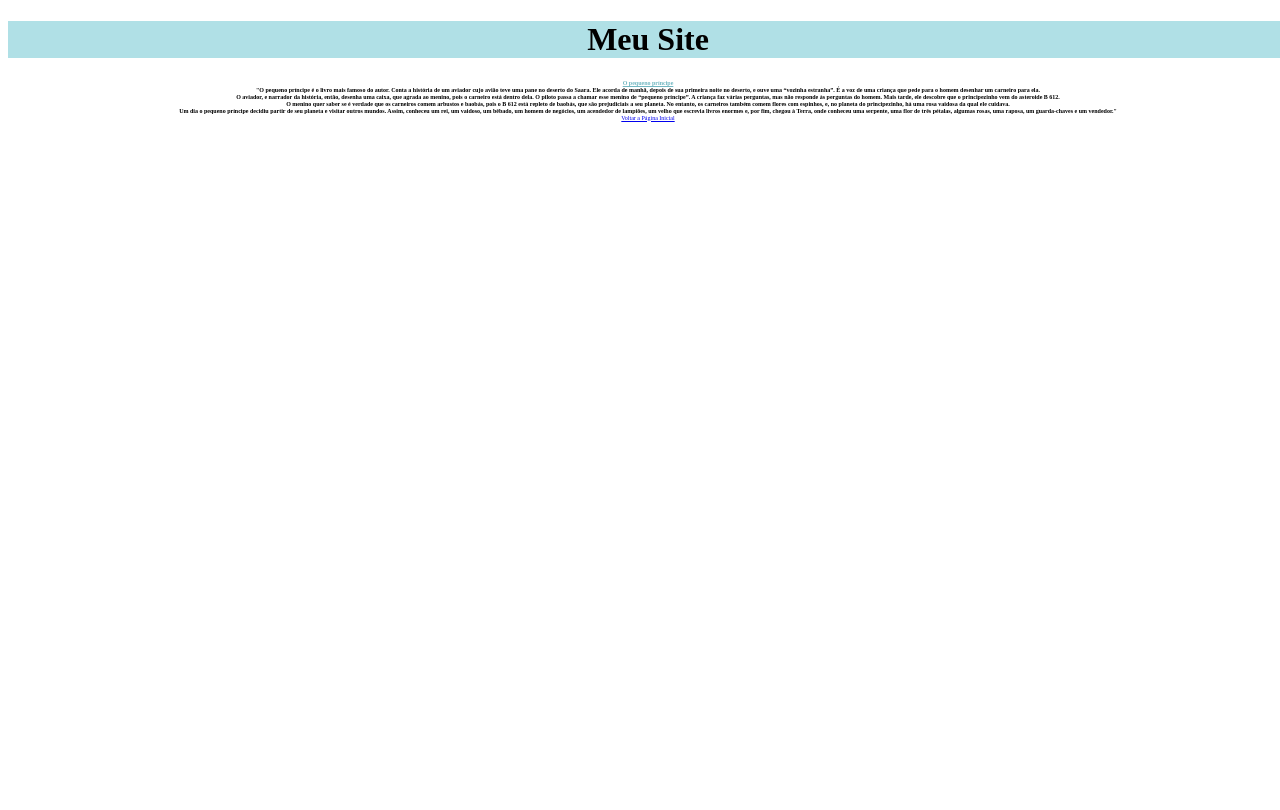
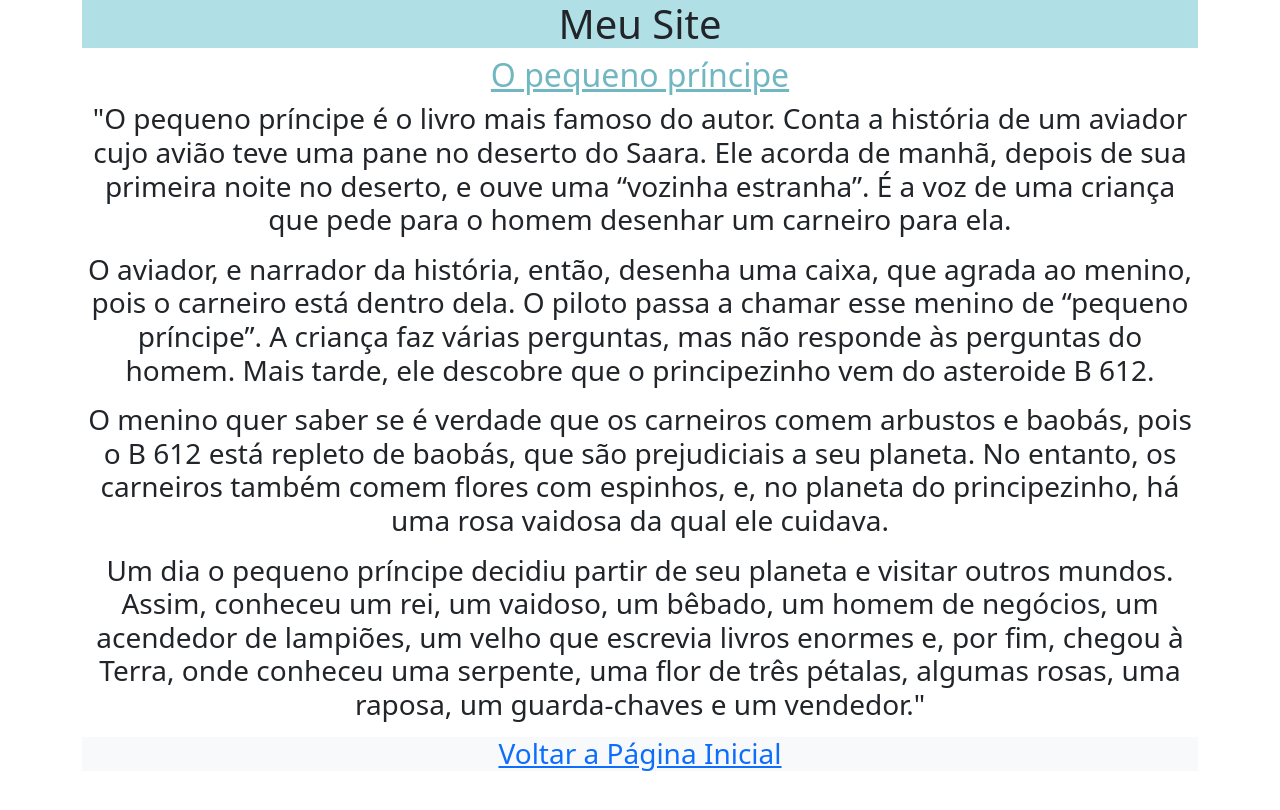
Before and after one commit to WellenPereiira/MeuPrimeiroSite, a plain HTML site: page pages/pp.html in a window 1280 px wide. Drawn offline with nearby package versions, Linux system fonts and the light colour scheme; files that its build step writes are made by us from their sources; files whose address does not match are found by name.

Commit message:
página adicional 5 finalizada

```diff
--- a/pages/pp.html
+++ b/pages/pp.html
@@ -4,35 +4,46 @@
 <head>
   <meta charset="utf-8">
   <meta name="viewport" content="width=device-width">
-  <title>replit</title>
-  <link href="style.css" rel="stylesheet" type="text/css" />
+  <title>MeuSite</title>
+  <link href="https://cdn.jsdelivr.net/npm/bootstrap@5.2.0/dist/css/bootstrap.min.css" rel="stylesheet"
+    integrity="sha384-gH2yIJqKdNHPEq0n4Mqa/HGKIhSkIHeL5AyhkYV8i59U5AR6csBvApHHNl/vI1Bx" crossorigin="anonymous">
+  <link href="../style.css" rel="stylesheet" type="text/css" />
 </head>
 
 <body>
+  <div class="container">
 
     <div class="title">
       <h1>Meu Site</h1>
     </div>
 
     <div class="corpo">
-    <div class="livros">
-    <h1>O pequeno príncipe</h1>
+      <h2 class="livros">O pequeno príncipe</h2>
     </div>
 
+    <div class="corpo">
       <h3>
         <p>"O pequeno príncipe é o livro mais famoso do autor. Conta a história de um aviador cujo avião teve uma pane no deserto do Saara. Ele acorda de manhã, depois de sua primeira noite no deserto, e ouve uma “vozinha estranha”. É a voz de uma criança que pede para o homem desenhar um carneiro para ela.</p>
+
     <p>O aviador, e narrador da história, então, desenha uma caixa, que agrada ao menino, pois o carneiro está dentro dela. O piloto passa a chamar esse menino de “pequeno príncipe”. A criança faz várias perguntas, mas não responde às perguntas do homem. Mais tarde, ele descobre que o principezinho vem do asteroide B 612.</p>
+
     <p>O menino quer saber se é verdade que os carneiros comem arbustos e baobás, pois o B 612 está repleto de baobás, que são prejudiciais a seu planeta. No entanto, os carneiros também comem flores com espinhos, e, no planeta do principezinho, há uma rosa vaidosa da qual ele cuidava.</p>
+
     <p>Um dia o pequeno príncipe decidiu partir de seu planeta e visitar outros mundos. Assim, conheceu um rei, um vaidoso, um bêbado, um homem de negócios, um acendedor de lampiões, um velho que escrevia livros enormes e, por fim, chegou à Terra, onde conheceu uma serpente, uma flor de três pétalas, algumas rosas, uma raposa, um guarda-chaves e um vendedor."</p>
+
+        <p class="card-text bg-light" style="transform: rotate(0);">
+          <a href="../index.html" class="stretched-link" >Voltar a Página Inicial</a>
+        </p>
       </h3>
-
-  <a href="index.html">Voltar a Página Inicial</a>
 
     </div>
 
     <script src="script.js"></script>
-
+    <script src="https://cdn.jsdelivr.net/npm/bootstrap@5.2.0/dist/js/bootstrap.bundle.min.js"
+      integrity="sha384-A3rJD856KowSb7dwlZdYEkO39Gagi7vIsF0jrRAoQmDKKtQBHUuLZ9AsSv4jD4Xa"
+      crossorigin="anonymous"></script>
     <script src="https://replit.com/public/js/replit-badge.js" theme="blue" defer></script>
+  </div>
 </body>
 
 </html>
```
Lines whose indentation alone changed are shown as unchanged.
